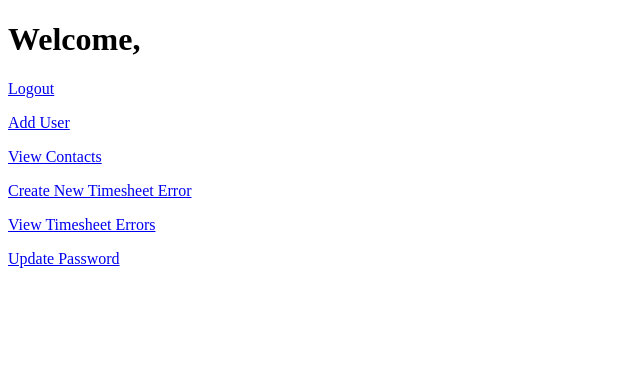
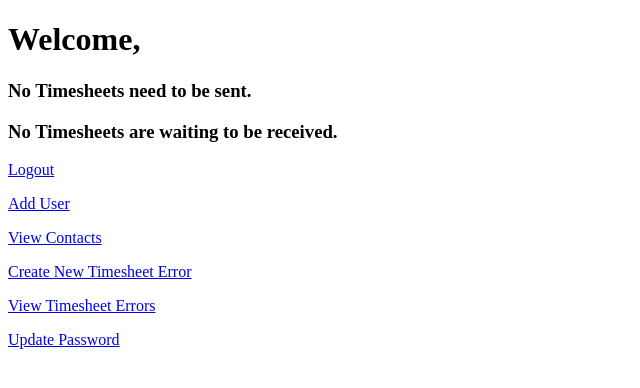
Before and after one commit to risharmaa/timesheet-error-tracker, a Flask app: page / in a window 1280 px wide. Shown: the top 388 px of the page, without its empty margins (0-640 px from the left). Run offline with Flask 3, Linux system fonts and the light colour scheme; a user stored in the database is signed in; data comes from the database, SQL or seed files in the repository; tables that the repository leaves empty hold one stand-in row (values such as "Sample post").

Commit message:
updated home page to show which timesheets still need to be sent/waiting for a response

```diff
--- a/main.py
+++ b/main.py
@@ -42,8 +42,13 @@ def index():
     if 'user' not in session:
         #automatically reroutes to the login page if the user isn't logged in
         return redirect("/login")
-    else:
-        return render_template("home.html")
+
+    cursor = mydb.cursor(dictionary=True)
+    cursor.execute("SELECT timesheet.*, client.fname AS clfname, client.lname AS cllname, caregiver.fname AS crfname, caregiver.lname AS crlname FROM timesheet INNER JOIN people AS client ON timesheet.clientid = client.userid INNER JOIN people AS caregiver ON timesheet.caregiverid = caregiver.userid WHERE sent = FALSE")
+    sent = cursor.fetchall()
+    cursor.execute("SELECT timesheet.*, client.fname AS clfname, client.lname AS cllname, caregiver.fname AS crfname, caregiver.lname AS crlname FROM timesheet INNER JOIN people AS client ON timesheet.clientid = client.userid INNER JOIN people AS caregiver ON timesheet.caregiverid = caregiver.userid WHERE sent = TRUE AND received = FALSE")
+    waiting = cursor.fetchall()
+    return render_template("home.html", sent = sent, waiting = waiting)
 
 @app.route("/login", methods=["GET", "POST"])
 def login():
@@ -51,7 +56,6 @@ def login():
         # takes in a username and password from a form
         username = request.form.get("username", "").strip()
         password = request.form.get("password", "")
-        mydb.commit()
         cursor = mydb.cursor(dictionary=True)
         # searches through the database to find a user with the same username inputted
         cursor.execute("SELECT people.*, password FROM admin INNER JOIN people ON userid = adminid WHERE adminid = %s", (username,))
@@ -95,7 +99,7 @@ def adduser():
         cursor.execute("SELECT * FROM people WHERE userid = %s", (username,))
         check = cursor.fetchall()
         if check:
-            flash("A user with the same email already exists.", "error")
+            flash("A user with the same email or phone number already exists.", "error")
             return redirect("/adduser")
 
         # add the new person into the database
@@ -347,6 +351,9 @@ def close_timesheet(num):
 
 @app.route("/updatepassword", methods = ["GET", "POST"])
 def update_password():
+    # check if user is logged in:
+    if 'user' not in session:
+        return redirect("/login")
 
     if request.method == "POST":
         # takes in a username and password from a form
--- a/templates/home.html
+++ b/templates/home.html
@@ -5,6 +5,44 @@
     </head>
     <body>
         <h1>Welcome, {{session['user']['fname']}} {{session['user']['lname']}}</h1>
+
+        {% if sent %}
+        <h3>Timesheets that need to be sent:</h3>
+        {% for timesheet in sent %}
+        <details>
+            <summary style="color: red;">{{timesheet.date}} | {{timesheet.clfname}} {{timesheet.cllname}} | {{timesheet.crfname}} {{timesheet.crlname}}</summary>
+            <ul>
+            <p><b>Client email:</b> <a href = "mailto:{{timesheet['clientid']}}">{{timesheet.clientid}}</a></p>
+            <p><b>Caregiver email:</b> <a href = "mailto:{{timesheet['caregiverid']}}">{{timesheet.caregiverid}}</a></p>
+            <p><b>Reason:</b> {{timesheet.reason}}</p>
+            {% if timesheet.sent == 0 %}
+                <p><b>Status:</b> Still need to send</p>
+                <p><a href = "/senttimesheet/{{timesheet.num}}"><button>Update Timesheet as Sent</button></a></p>
+            {% endif %}
+            </ul>
+        </details>
+        {% endfor %}
+        {% else %}
+        <h3>No Timesheets need to be sent.</h3>
+        {% endif %}
+
+        {% if waiting %}
+        <h3>Timesheets that need to be closed:</h3>
+        {% for timesheet in waiting %}
+        <details>
+            <summary style="color: goldenrod;">{{timesheet.date}} | {{timesheet.clfname}} {{timesheet.cllname}} | {{timesheet.crfname}} {{timesheet.crlname}}</summary>
+            <ul>
+            <p><b>Client email:</b> <a href = "mailto:{{timesheet['clientid']}}">{{timesheet.clientid}}</a></p>
+            <p><b>Caregiver email:</b> <a href = "mailto:{{timesheet['caregiverid']}}">{{timesheet.caregiverid}}</a></p>
+            <p><b>Reason:</b> {{timesheet.reason}}</p>
+                <p><b>Status:</b> Awaiting Response</p>
+                <p><a href = "/closetimesheet/{{timesheet.num}}"><button>Close Timesheet</button></a></p>
+            </ul>
+        </details>
+        {% endfor %}
+        {% else %}
+        <h3>No Timesheets are waiting to be received.</h3>
+        {% endif %}
         <p><a href = "/logout">Logout</a></p>
         <p><a href = "/adduser">Add User</a></p>
         <p><a href = "/contactlist">View Contacts</a></p>
--- a/templates/update_password.html
+++ b/templates/update_password.html
@@ -9,11 +9,11 @@
         <table>
           <tr>
             <td><label for="new">New Password:</label></td>
-            <td><input type="text" name="new" ><br></td>
+            <td><input type="text" name="new" required><br></td>
           </tr>
           <tr>
             <td><label for="second">Confirm Password:</label></td>
-            <td><input type="text" name="second" ><br></td>
+            <td><input type="text" name="second" required><br></td>
           </tr>
         </table>
       <input type="submit" name="submit">
```
Also changed, not shown: README.md.
